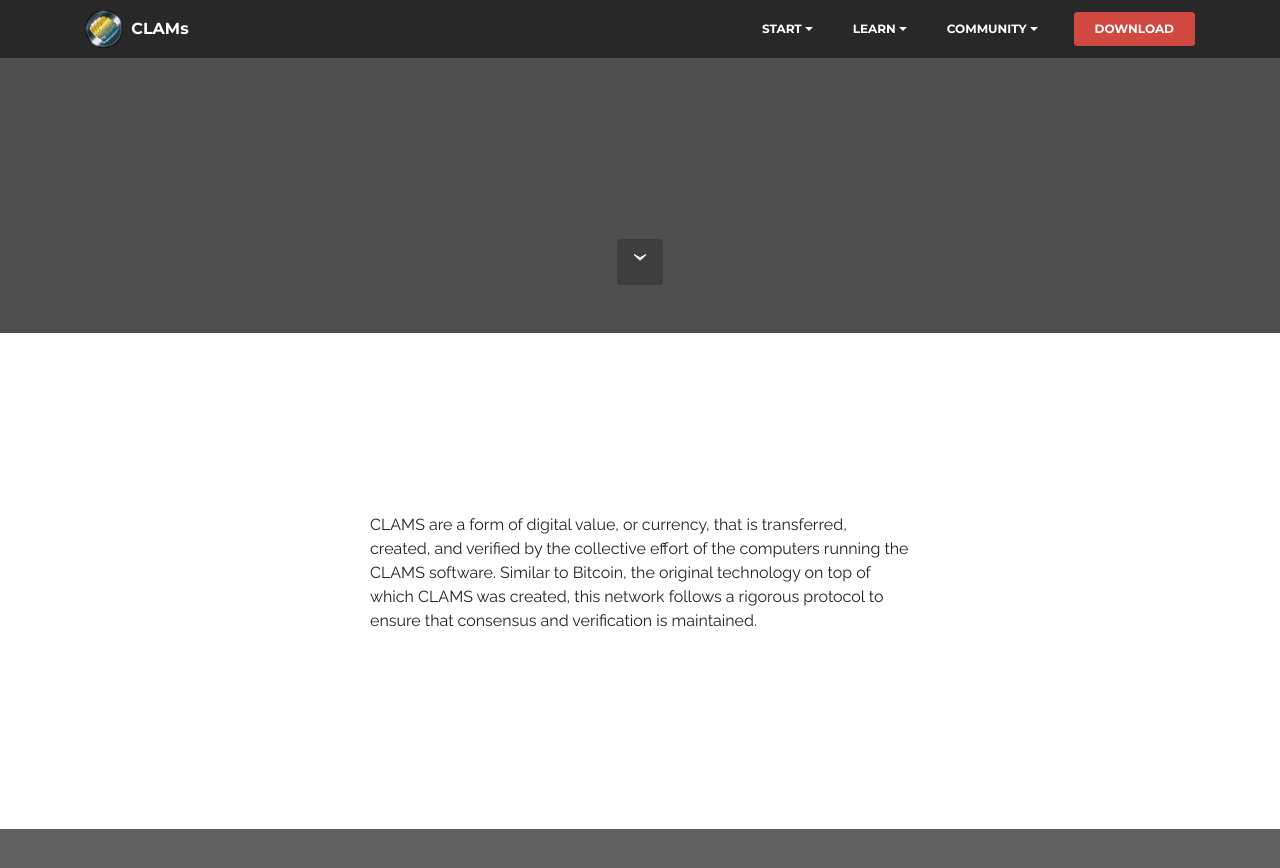
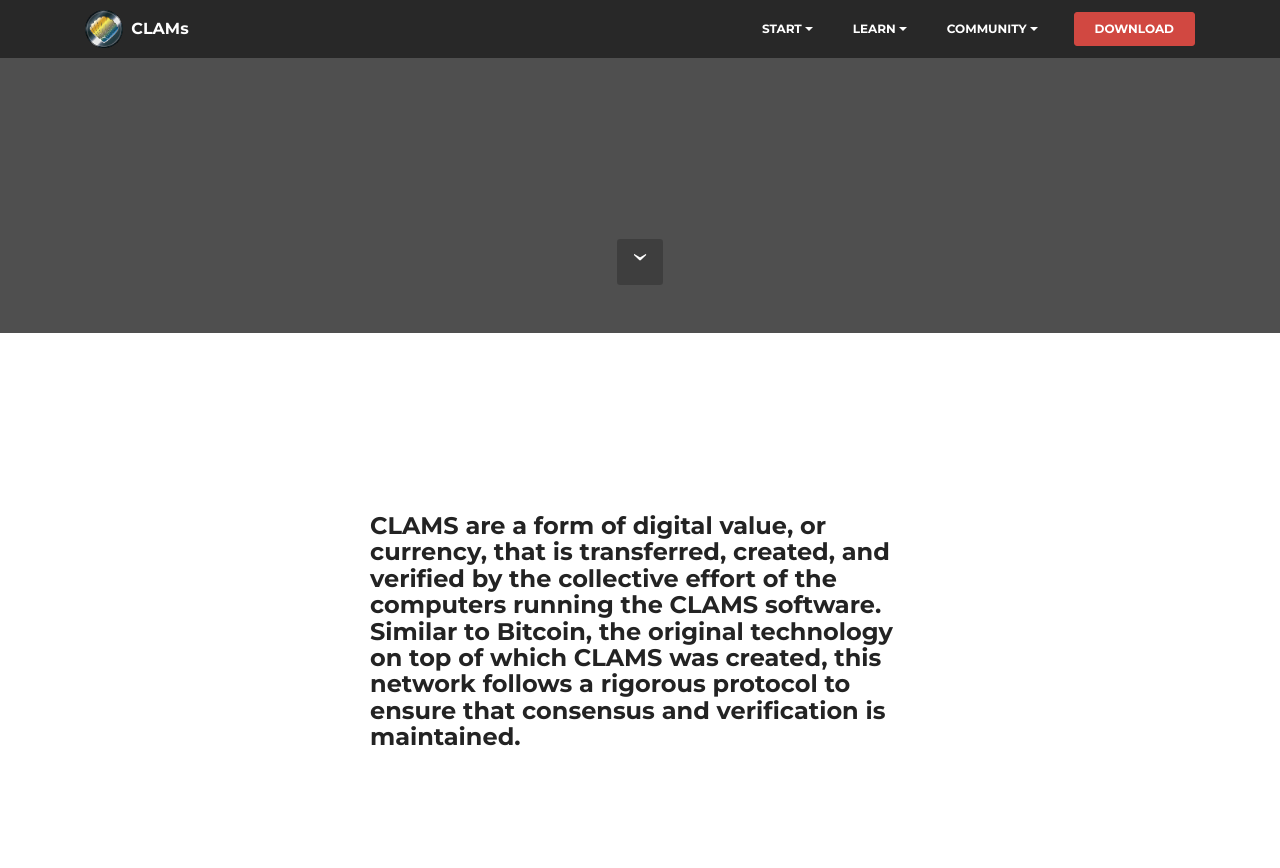
Before and after one commit to ClamProject/ClamProject.github.io, a Jekyll site: the page built from start/what-are-clams/index.html, in a window 1280 px wide and 900 px high, scrolled down 567 px. Shown: the top 868 px of the window. Built offline with Jekyll 4.4.1, drawn with Linux system fonts in a browser that asks for light colours.

Commit message:
Enlarge text

```diff
--- a/start/what-are-clams/index.html
+++ b/start/what-are-clams/index.html
@@ -12,7 +12,7 @@ midsubtitle:
 
     <div class="container">
         <div class="row">
-            <div class="col-xs-12 col-md-6 col-md-offset-3"><p>CLAMS are a form of digital value, or currency, that is transferred, created, and verified by the collective effort of the computers running the CLAMS software.  Similar to Bitcoin, the original technology on top of which CLAMS was created, this network follows a rigorous protocol to ensure that consensus and verification is maintained.</p></div>
+            <div class="col-xs-12 col-md-6 col-md-offset-3 lead"><p><h4>CLAMS are a form of digital value, or currency, that is transferred, created, and verified by the collective effort of the computers running the CLAMS software.  Similar to Bitcoin, the original technology on top of which CLAMS was created, this network follows a rigorous protocol to ensure that consensus and verification is maintained.</h4></p></div>
         </div>
     </div>
 
@@ -24,7 +24,7 @@ midsubtitle:
 
     <div class="container">
         <div class="row">
-            <div class="col-xs-12 col-md-6 col-md-offset-3"><p>People like yourself run the CLAMs software all over the world, forming one giant decentralized network. To become a part of the CLAMS network, you need only to run the CLAMS software on your home computer. The purpose of this network is to independently and collaboratively verify the transfer and creation of CLAMs. The more people who join the CLAMs network, the stronger it gets.</p></div>
+            <div class="col-xs-12 col-md-6 col-md-offset-3 lead"><h4><p>People like yourself run the CLAMs software all over the world, forming one giant decentralized network. To become a part of the CLAMS network, you need only to run the CLAMS software on your home computer. The purpose of this network is to independently and collaboratively verify the transfer and creation of CLAMs. The more people who join the CLAMs network, the stronger it gets.</p></h4></div>
         </div>
     </div>
 
```
